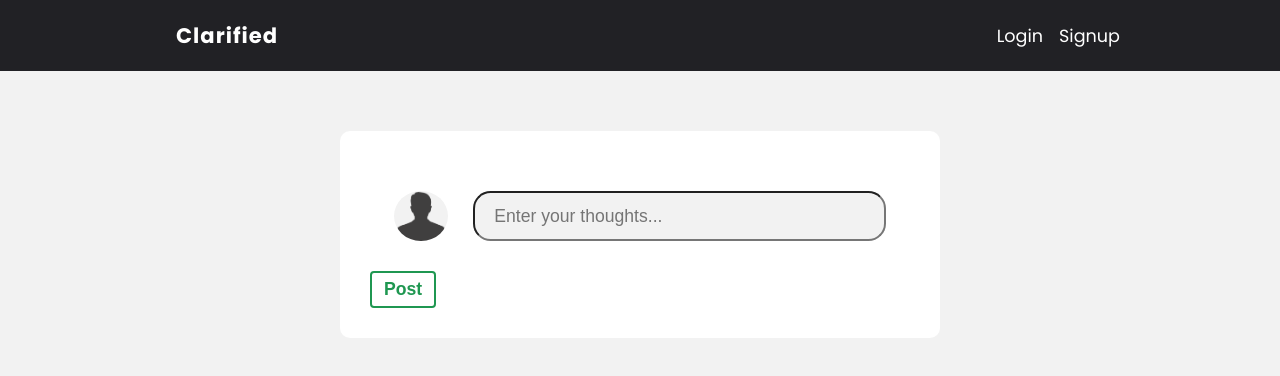
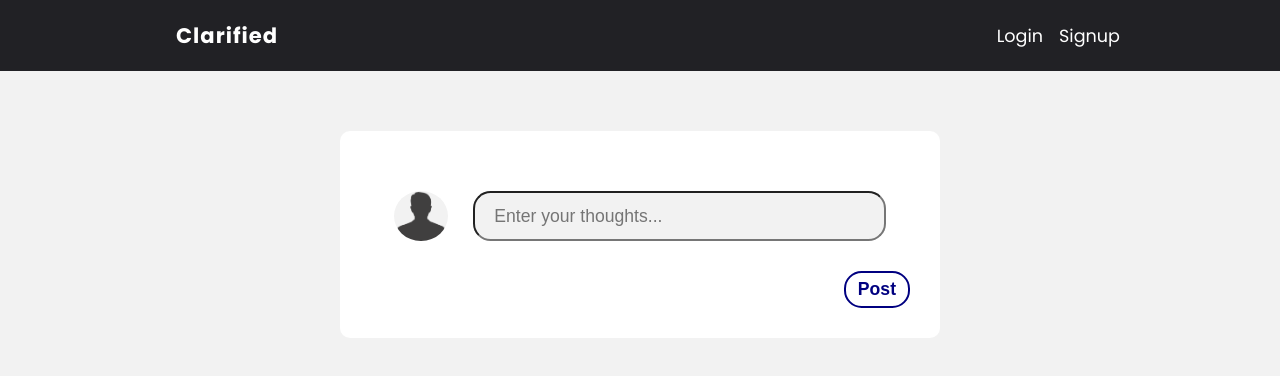
Before and after one commit to dkibrahi/clarified, a React (Create React App) app: page / in a window 1280 px wide. Shown: the top 376 px of the page. Built offline with nearby package versions, Linux system fonts and the light colour scheme.

Commit message:
moved button to the right side of the page and changed color

```diff
--- a/src/components/create-post/CreatePost.module.css
+++ b/src/components/create-post/CreatePost.module.css
@@ -5,12 +5,24 @@
     padding: 30px;
     background-color: white;
     border-radius: 10px;
+    overflow: auto;
 }
 
 .create-post img {
     width: 10%;
     background-color: #F2F2F2;
     border-radius: 50%;
+}
+
+.create-post button {
+    border-radius: 1em;
+    float: right;
+    border-color: #000080;
+    color: #000080;
+}
+
+.create-post button:hover {
+    background-color: #000080;
 }
 
 .create-post label {
```
